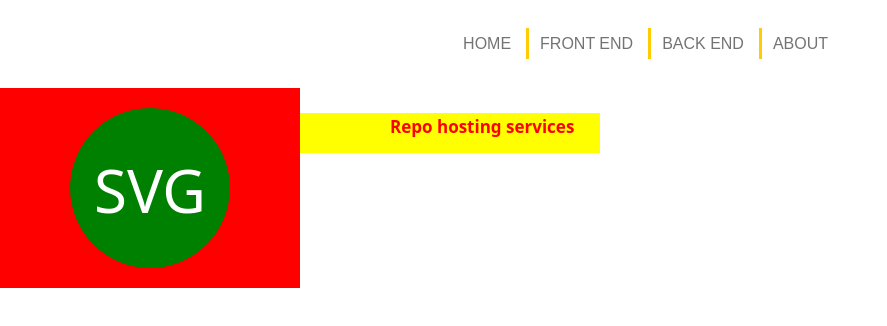
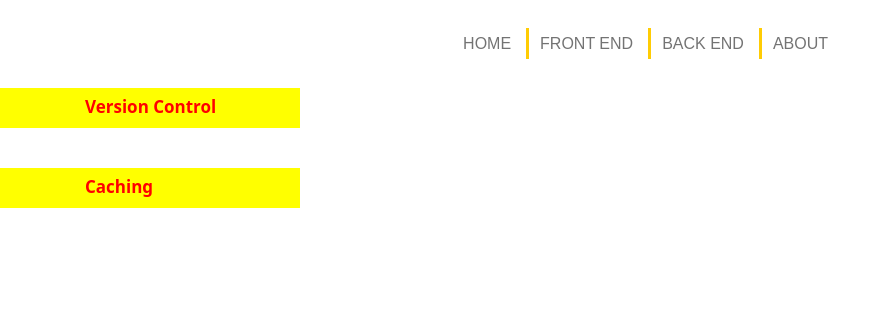
Before and after one commit to rpupo7322/roadmap, a React (Create React App) app: page / in a window 1280 px wide. Shown: the top 326 px of the page, without its empty margins (0-887 px from the left). Built offline with nearby package versions, Linux system fonts and the light colour scheme.

Commit message:
add more svg groups

```diff
--- a/src/Pages/Home.js
+++ b/src/Pages/Home.js
@@ -8,29 +8,75 @@ const Home = () => {
     <div>
       <NavBar />
 
-      <svg version="1.1"
+      {/* <svg version="1.1"
       width="300" height="200"
       xmlns="http://www.w3.org/2000/svg">
         <rect width="100%" height="100%" fill="red" />
         <circle cx="150" cy="100" r="80" fill="green" />
         <text x="150" y="125" font-size="60" text-anchor="middle" fill="white">SVG</text>
 
-      </svg>
+      </svg> */}
 
       <svg>
         <g>
           <rect x="0" y= "0" width = '300' height = '40' fill="rgb(255,255,0)"></rect>
-          <text x="90" y= "20" fill="red" font-style="normal" font-weight="bold" font-size="17" >
+          <text x="85" y= "25" fill="red" font-style="normal" font-weight="bold" font-size="17" >
             <tspan>
             Version Control
             </tspan>
           </text>
         </g>
         <g>
-          <rect x="0" y= "0" width = '300' height = '40' fill="rgb(255,255,0)"></rect>
-          <text x="90" y= "20" fill="red" font-style="normal" font-weight="bold" font-size="17" >
+          <rect x="0" y= "80" width = '300' height = '40' fill="rgb(255,255,0)"></rect>
+          <text x="85" y= "105" fill="red" font-style="normal" font-weight="bold" font-size="17" >
             <tspan>
             Repo hosting services
+            </tspan>
+          </text>
+        </g>
+
+
+        <g>
+          <rect x="0" y= "80" width = '300' height = '40' fill="rgb(255,255,0)"></rect>
+          <text x="85" y= "105" fill="red" font-style="normal" font-weight="bold" font-size="17" >
+            <tspan>
+            Relational Databases
+            </tspan>
+          </text>
+        </g>
+        <g>
+          <rect x="0" y= "80" width = '300' height = '40' fill="rgb(255,255,0)"></rect>
+          <text x="85" y= "105" fill="red" font-style="normal" font-weight="bold" font-size="17" >
+            <tspan>
+            More about Databases
+            </tspan>
+          </text>
+        </g>
+        <g>
+          <rect x="0" y= "80" width = '300' height = '40' fill="rgb(255,255,0)"></rect>
+          <text x="85" y= "105" fill="red" font-style="normal" font-weight="bold" font-size="17" >
+            <tspan>
+            NoSQL Databases
+            </tspan>
+          </text>
+        </g>
+
+
+        <g>
+          <rect x="0" y= "80" width = '300' height = '40' fill="rgb(255,255,0)"></rect>
+          <text x="85" y= "105" fill="red" font-style="normal" font-weight="bold" font-size="17" >
+            <tspan>
+            APIs
+            </tspan>
+          </text>
+        </g>
+
+
+        <g>
+          <rect x="0" y= "80" width = '300' height = '40' fill="rgb(255,255,0)"></rect>
+          <text x="85" y= "105" fill="red" font-style="normal" font-weight="bold" font-size="17" >
+            <tspan>
+            Caching
             </tspan>
           </text>
         </g>
```
